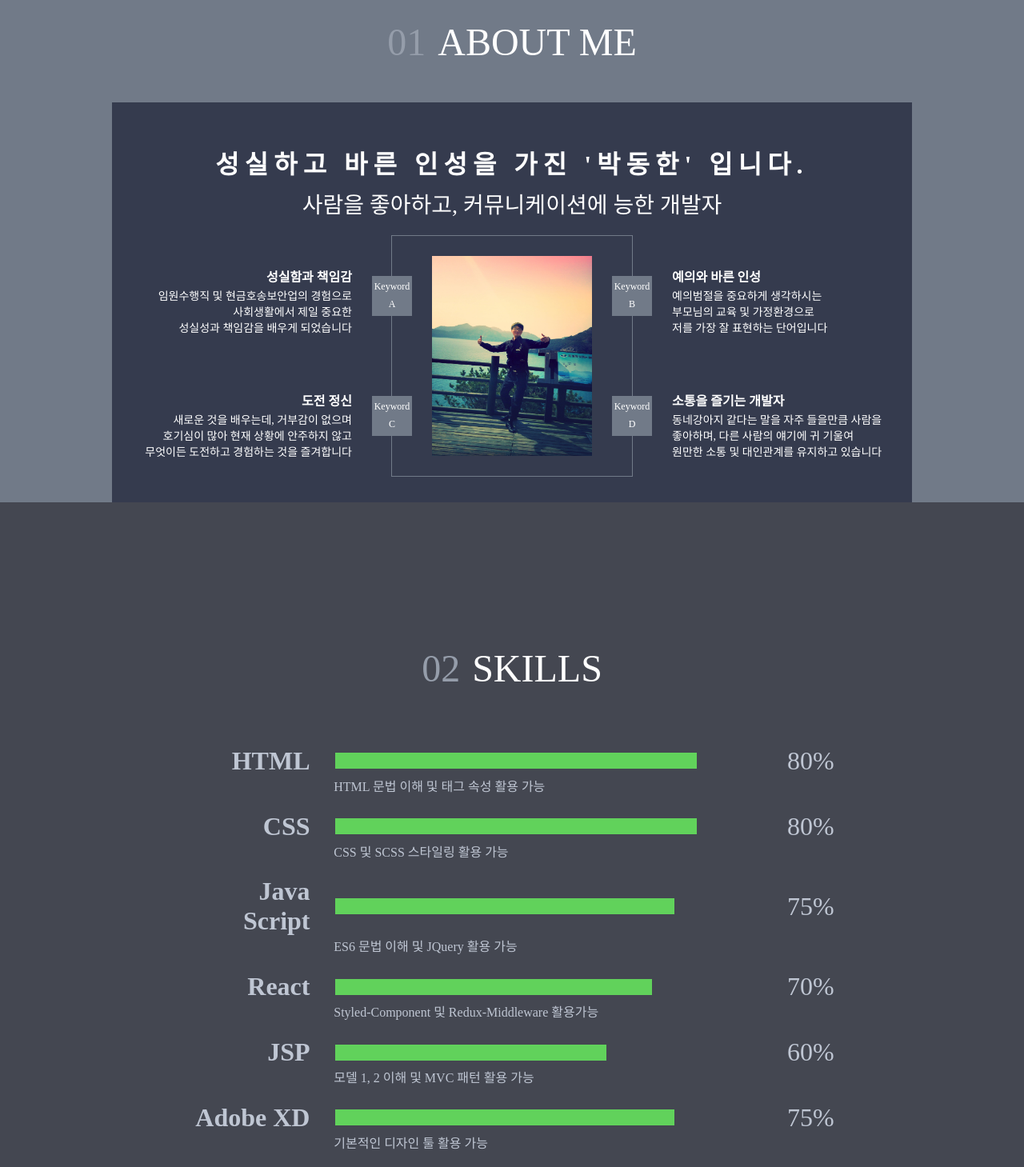
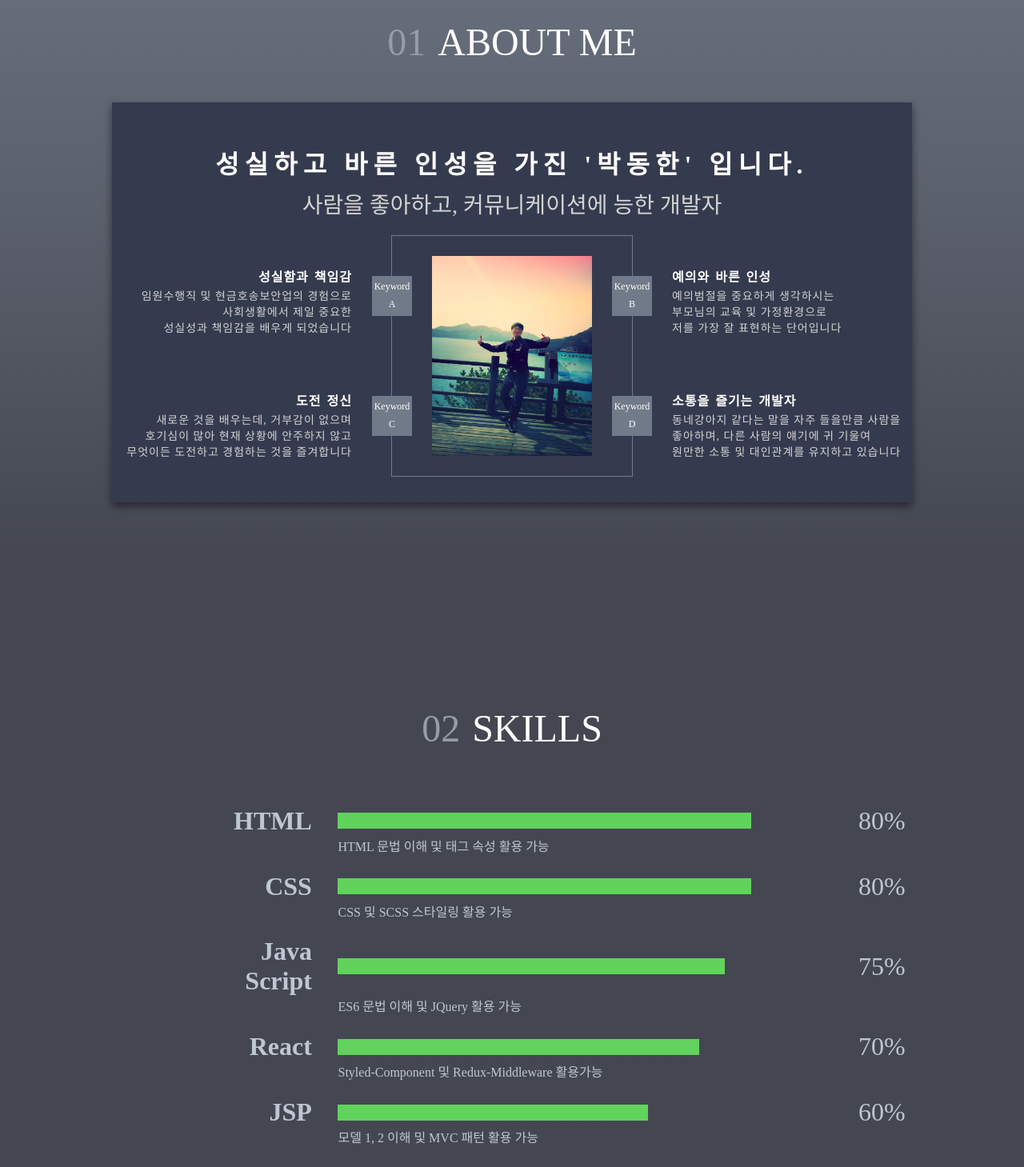
Before and after one commit to arongan90/portfolio, a React (Create React App) app in the folder pdh-portfolio/: page /contact in a window 1280 px wide. Shown: the part 440-1899 px from the top of the page at 80% size. Built offline with nearby package versions, Linux system fonts and the light colour scheme.

Commit message:
ScrollBar 애니메이션 구현

```diff
--- a/pdh-portfolio/src/App.js
+++ b/pdh-portfolio/src/App.js
@@ -11,7 +11,6 @@ import Scroll from './components/Scroll';
 
 const GlobalStyle = createGlobalStyle`
   body {
-    /* background: #717a88; */
     font-family: nanum-gothic;
     width: 100%;
     margin: 0;
--- a/pdh-portfolio/src/components/AboutMe/AboutMe.js
+++ b/pdh-portfolio/src/components/AboutMe/AboutMe.js
@@ -2,7 +2,7 @@ import React from 'react';
 import styled from 'styled-components';
 import AboutMeContents from './AboutMeContents';
 
-const AboutMeGlobalStyle = styled.div`
+const AboutMeBlock = styled.div`
   h1 {
     font-size: 4rem;
     color: white;
@@ -23,9 +23,12 @@ const AboutMeGlobalStyle = styled.div`
   .dash {
     color: #61d25b;
   }
+  background: linear-gradient(to bottom, #717a88, 55%, #444751);
+  width: 100%;
+  height: 1000px;
 `;
 
-const AboutMeBlock = styled.div`
+const AboutMeContentsBlock = styled.div`
   width: 1000px;
   height: 500px;
   background: #353b4e;
@@ -34,11 +37,12 @@ const AboutMeBlock = styled.div`
   display: flex;
   justify-content: center;
   align-items: center;
+  box-shadow: 0 5px 10px 0 rgba(0, 0, 0, 0.5);
 `;
 
 function AboutMe() {
   return (
-    <AboutMeGlobalStyle id="about">
+    <AboutMeBlock id="about">
       <h1>
         I<span className="dash">'</span> M<br />
         A FRONT - END <br />
@@ -47,10 +51,10 @@ function AboutMe() {
       <p>
         <span className="number">01</span>ABOUT ME
       </p>
-      <AboutMeBlock>
+      <AboutMeContentsBlock>
         <AboutMeContents />
-      </AboutMeBlock>
-    </AboutMeGlobalStyle>
+      </AboutMeContentsBlock>
+    </AboutMeBlock>
   );
 }
 
--- a/pdh-portfolio/src/components/AboutMe/AboutMeContents.js
+++ b/pdh-portfolio/src/components/AboutMe/AboutMeContents.js
@@ -10,7 +10,7 @@ const Image = styled.img`
 `;
 
 const AboutMeContentsText = styled.text`
-  color: white;
+  color: lightgray;
   text-align: center;
   h2 {
     font-size: 32px;
@@ -18,6 +18,7 @@ const AboutMeContentsText = styled.text`
     margin-top: 60px;
     margin-bottom: 8px;
     letter-spacing: 7px;
+    color: white;
   }
   h5 {
     font-size: 28px;
--- a/pdh-portfolio/src/components/AboutMe/Keyword.js
+++ b/pdh-portfolio/src/components/AboutMe/Keyword.js
@@ -39,13 +39,16 @@ const KeywordText = styled.span`
   display: block;
   width: 300px;
   height: 80px;
-  color: white;
+  color: lightgray;
   position: absolute;
   font-size: 0.875rem;
   b {
     font-size: 1rem;
     line-height: 1.5rem;
+    color: white;
+    word-spacing: 2px;
   }
+  letter-spacing: 1px;
   ${TextAlign}
   ${TextStyle}
 `;
--- a/pdh-portfolio/src/components/Contact/Contact.js
+++ b/pdh-portfolio/src/components/Contact/Contact.js
@@ -4,7 +4,7 @@ import styled from 'styled-components';
 const ContactBlock = styled.div`
   width: 100%;
   height: 750px;
-  background: #2d3038;
+  background: linear-gradient(to bottom, #5a5f70, 30%, #2d3038);
   p {
     font-size: 3rem;
     color: white;
@@ -20,12 +20,13 @@ const ContactBlock = styled.div`
 const ContactContent = styled.div`
   width: 860px;
   height: 500px;
-  background: #292d3b;
+  background: linear-gradient(to top, #3c4152, #292d3b);
   margin: 0 auto;
   display: flex;
   flex-direction: column;
   justify-content: center;
   align-items: center;
+  box-shadow: 0 5px 10px 0 rgba(0, 0, 0, 0.1);
   div {
     font-size: 1.5rem;
     color: white;
--- a/pdh-portfolio/src/components/Header.js
+++ b/pdh-portfolio/src/components/Header.js
@@ -10,7 +10,7 @@ const HeaderBlock = styled.div`
   display: flex;
   align-items: center;
   padding-left: 25%;
-  box-shadow: 0 0 20px 0 rgba(0, 0, 0, 0.3);
+  box-shadow: 0 5px 20px 0 rgba(0, 0, 0, 0.3);
   a {
     text-decoration: none;
     margin-right: 25px;
--- a/pdh-portfolio/src/components/Scroll.js
+++ b/pdh-portfolio/src/components/Scroll.js
@@ -19,9 +19,11 @@ const IconButton = styled.button`
   outline: 0;
   font-weight: bold;
   z-index: 1;
+  box-shadow: 5px 5px 20px 0 rgba(0, 0, 0, 0.5);
   &:hover {
     background: lightgray;
     color: #353b4e;
+    box-shadow: 5px 5px 20px 0 rgba(0, 0, 0, 0.5);
   }
 `;
 
--- a/pdh-portfolio/src/components/Skills/SkillBar.js
+++ b/pdh-portfolio/src/components/Skills/SkillBar.js
@@ -1,12 +1,20 @@
 import React from 'react';
-import styled from 'styled-components';
+import styled, { keyframes } from 'styled-components';
 
+const slideBar = keyframes`
+  from {
+    width: 0;
+  }
+  to {
+    width: ${props => props.percent}%;
+  }
+`;
 const Box = styled.div`
   display: flex;
   width: 100%;
   justify-content: space-around;
   align-items: center;
-  width: 810px;
+  width: 900px;
   margin: 0 auto;
 `;
 const Title = styled.span`
@@ -20,14 +28,15 @@ const Title = styled.span`
 const StickBox = styled.div`
   display: flex;
   background-color: #444751;
-  width: 80%;
+  width: 730px;
   height: 20px;
+  margin-right: 5px;
 `;
 const StickColor = styled.div`
   display: flex;
   background-color: #61d25b;
   width: ${props => props.percent}%;
-  transition: 1s;
+  animation: ${slideBar} ${props => props.duration}s;
 `;
 const Number = styled.span`
   font-size: 2rem;
@@ -35,23 +44,23 @@ const Number = styled.span`
   width: 70px;
   text-align: left;
 `;
-
 const Explain = styled.span`
   font-size: 1rem;
   color: #bfc6d3;
-  width: 55%;
+  width: 435px;
   margin: 0 auto;
   margin-bottom: 1.3rem;
 `;
 
-function SkillBar({ title, percentNumber, percentBar, explain }) {
+function SkillBar({ title, percentNumber, percentBar, explain, durationTime }) {
   const propPercent = parseInt(percentBar);
+  const propDuration = parseFloat(durationTime);
   return (
     <>
       <Box>
         <Title>{title}</Title>
         <StickBox>
-          <StickColor percent={propPercent} />
+          <StickColor percent={propPercent} duration={propDuration} />
         </StickBox>
         <Number>{percentNumber}%</Number>
       </Box>
--- a/pdh-portfolio/src/components/Skills/Skills.js
+++ b/pdh-portfolio/src/components/Skills/Skills.js
@@ -7,7 +7,7 @@ const SkillsBlock = styled.div`
   height: 1000px;
   display: flex;
   flex-direction: column;
-  background: #444751;
+  background: linear-gradient(to bottom, #444751, 95%, #4e5365);
   padding-top: 180px;
   box-sizing: border-box;
   p {
@@ -49,36 +49,42 @@ function Skills() {
           percentBar="80"
           percentNumber="80"
           explain="HTML 문법 이해 및 태그 속성 활용 가능"
+          durationTime="1"
         />
         <SkillBar
           title="CSS"
           percentBar="80"
           percentNumber="80"
           explain="CSS 및 SCSS 스타일링 활용 가능"
+          durationTime="1.3"
         />
         <SkillBar
           title="Java Script"
           percentBar="75"
           percentNumber="75"
           explain="ES6 문법 이해 및 JQuery 활용 가능"
+          durationTime="1.6"
         />
         <SkillBar
           title="React"
           percentBar="70"
           percentNumber="70"
           explain="Styled-Component 및 Redux-Middleware 활용가능"
+          durationTime="1.9"
         />
         <SkillBar
           title="JSP"
           percentBar="60"
           percentNumber="60"
           explain="모델 1, 2 이해 및 MVC 패턴 활용 가능"
+          durationTime="2.2"
         />
         <SkillBar
           title="Adobe XD"
           percentBar="75"
           percentNumber="75"
           explain="기본적인 디자인 툴 활용 가능"
+          durationTime="2.5"
         />
       </SkillContents>
       <AddExplain>
```
Also changed, not shown: pdh-portfolio/src/hooks/useScrollHook.js (added, +29 -0 lines).
